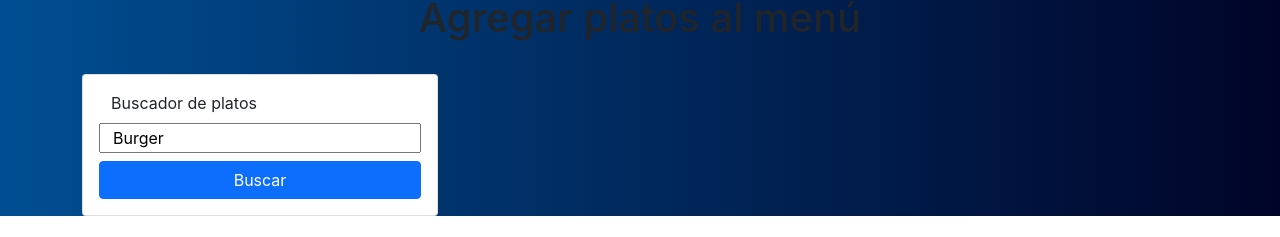
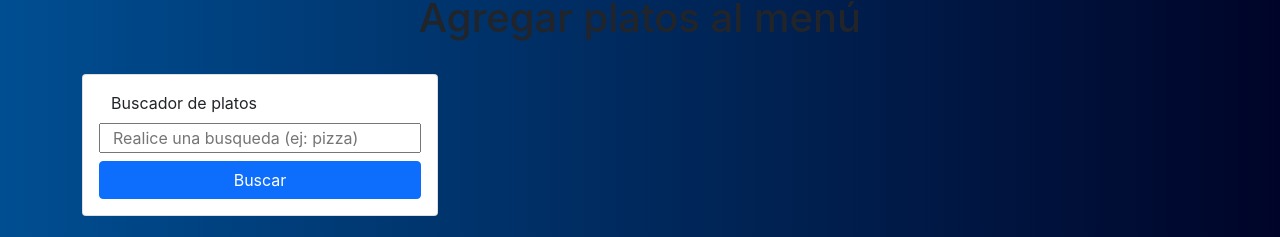
Before and after one commit to Furyko/menu-hotel-react-alkemy, a React (Create React App) app: page / in a window 1280 px wide. Shown: the part 1278-1515 px from the top of the page. Before the commit the page ends 1494 px from the top, so only its background shows below. Built offline with nearby package versions, Linux system fonts and the light colour scheme; sample sign-in values are in the browser's storage.

Commit message:
More improvements in the visualization of elements in the home

```diff
--- a/src/pages/HomePage.js
+++ b/src/pages/HomePage.js
@@ -45,7 +45,7 @@ function HomePage() {
                         <div className="row justify-content-md-center">
                             <div className="col col-4">
                                 <Formik initialValues={{
-                                    busqueda: 'Burger'
+                                    busqueda: ''
                                 }}
                                 validate={(valores) => {
                                     let errores ={};
@@ -69,7 +69,7 @@ function HomePage() {
                                 }}
                                 >
                                     {( {values, touched, errors, handleSubmit, handleChange, handleBlur} ) => (
-                                    <div className="card mt-4">
+                                    <div className="card mt-4 mb-4">
                                         <form onSubmit={handleSubmit}>
                                             <div className="m-3 row">
                                                 <label htmlFor="busqueda" className='mb-2'>Buscador de platos</label>
@@ -77,7 +77,7 @@ function HomePage() {
                                                     type="text"
                                                     id="busqueda"
                                                     name="busqueda"
-                                                    placeholder="Realice una busqueda"
+                                                    placeholder="Realice una busqueda (ej: pizza)"
                                                     value={values.busqueda}
                                                     onChange={handleChange}
                                                     onBlur={handleBlur}
```
